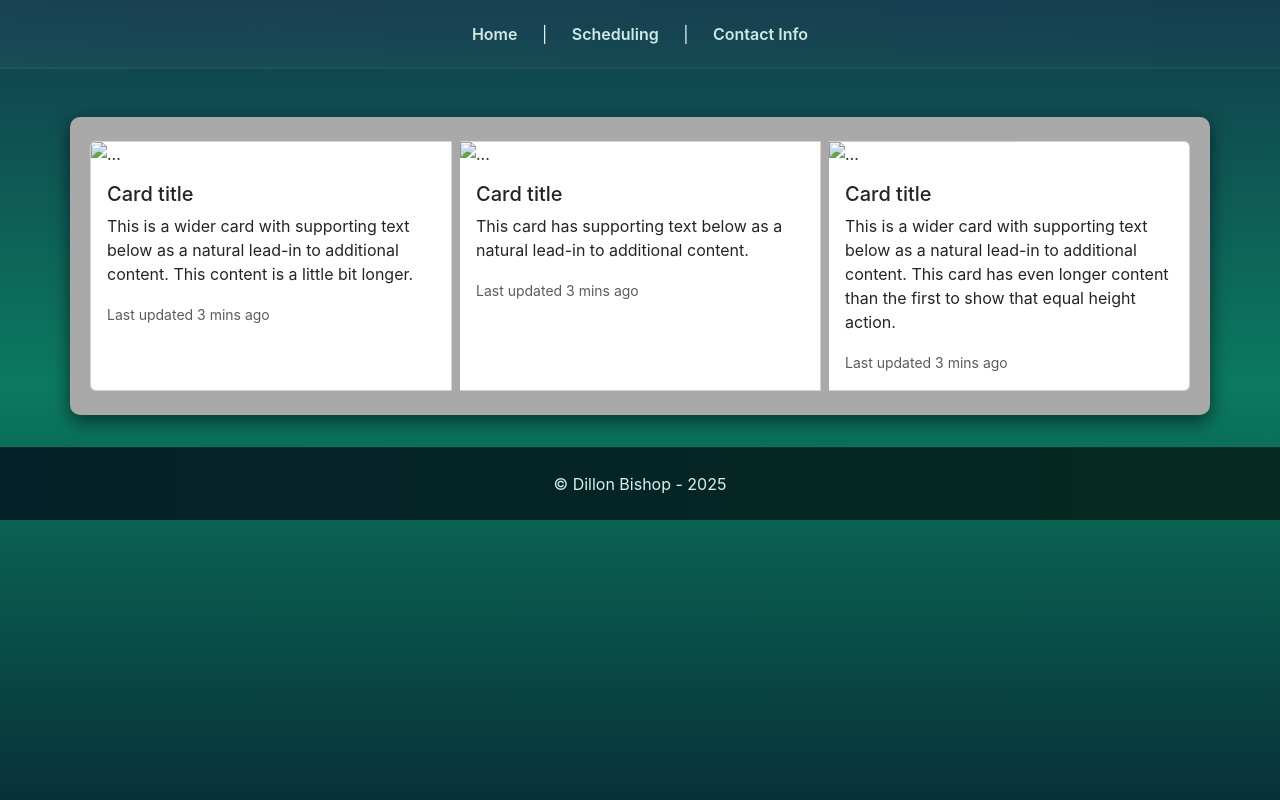
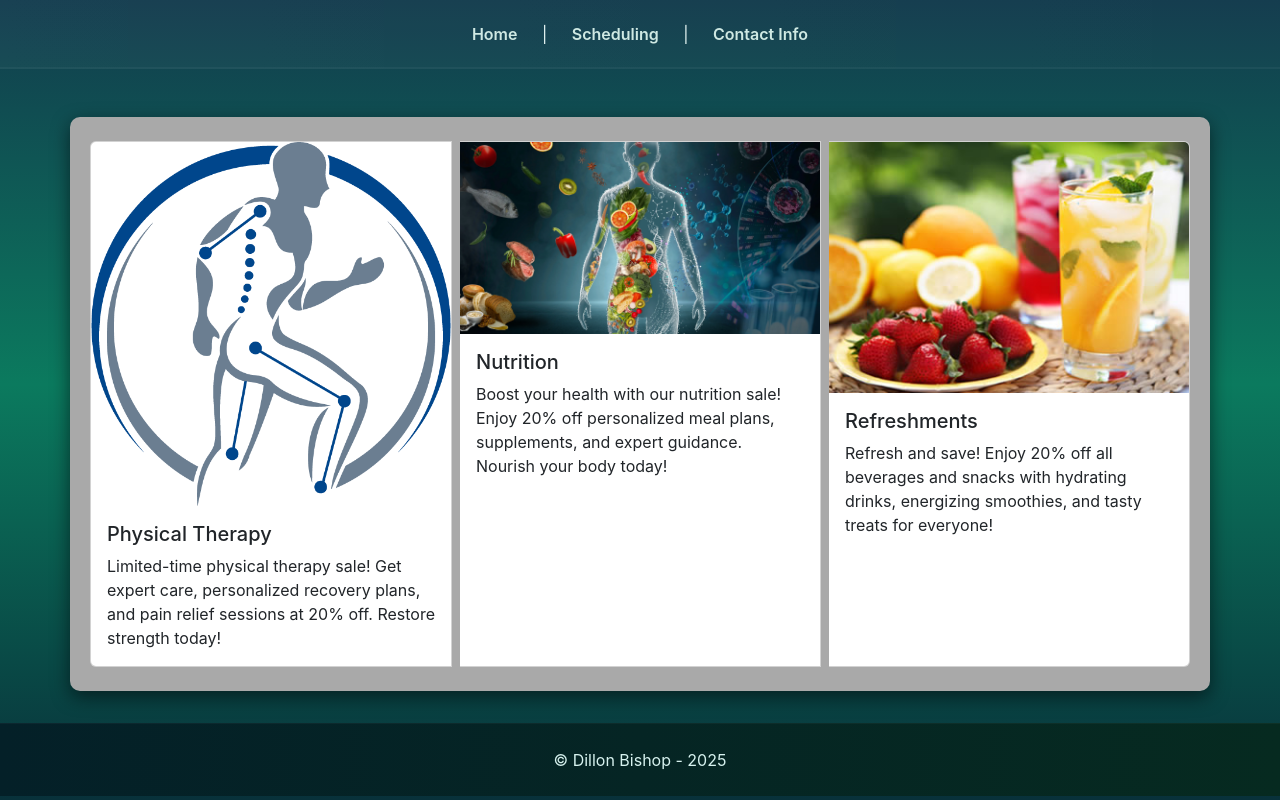
Before and after one commit to BigBish99/Week-11---FitForFitness, a plain HTML site: page fit-for-fitness/index.html in a window 1280 px wide. Drawn offline with nearby package versions, Linux system fonts and the light colour scheme.

Commit message:
further details added

```diff
--- a/fit-for-fitness/index.html
+++ b/fit-for-fitness/index.html
@@ -18,31 +18,25 @@
     <div class="container" style="margin-top: 3rem;">
         <div class="card-group">
             <div class="card" style="margin: .25rem;">
-                <img src="..." class="card-img-top" alt="...">
+                <img src="Images/physical-therapy.jpeg" class="card-img-top" alt="physical-therapy" style=" object-fit: cover;">
                 <div class="card-body">
-                    <h5 class="card-title">Card title</h5>
-                    <p class="card-text">This is a wider card with supporting text below as a natural lead-in to
-                        additional content. This content is a little bit longer.</p>
-                    <p class="card-text"><small class="text-body-secondary">Last updated 3 mins ago</small></p>
+                    <h5 class="card-title">Physical Therapy</h5>
+                    <p class="card-text">Limited-time physical therapy sale! Get expert care, personalized recovery plans, and pain relief sessions at 20% off. Restore strength today!</p>
                 </div>
             </div>
             <div class="card" style="margin: .25rem;">
-                <img src="..." class="card-img-top" alt="...">
+                <img src="Images/nutrition.jpeg" class="card-img-top" alt="nutrition" style="object-fit: cover;">
                 <div class="card-body">
-                    <h5 class="card-title">Card title</h5>
-                    <p class="card-text">This card has supporting text below as a natural lead-in to additional content.
+                    <h5 class="card-title">Nutrition</h5>
+                    <p class="card-text">Boost your health with our nutrition sale! Enjoy 20% off personalized meal plans, supplements, and expert guidance. Nourish your body today!
                     </p>
-                    <p class="card-text"><small class="text-body-secondary">Last updated 3 mins ago</small></p>
                 </div>
             </div>
             <div class="card" style="margin: .25rem;">
-                <img src="..." class="card-img-top" alt="...">
+                <img src="Images/refreshments.jpg" class="card-img-top" alt="refreshments" style="object-fit: cover;">
                 <div class="card-body">
-                    <h5 class="card-title">Card title</h5>
-                    <p class="card-text">This is a wider card with supporting text below as a natural lead-in to
-                        additional content. This card has even longer content than the first to show that equal height
-                        action.</p>
-                    <p class="card-text"><small class="text-body-secondary">Last updated 3 mins ago</small></p>
+                    <h5 class="card-title">Refreshments</h5>
+                    <p class="card-text">Refresh and save! Enjoy 20% off all beverages and snacks with hydrating drinks, energizing smoothies, and tasty treats for everyone!</p>
                 </div>
             </div>
         </div>
```
Also changed, not shown: fit-for-fitness/Images/nutrition.jpeg (added), fit-for-fitness/Images/physical-therapy.jpeg (added), fit-for-fitness/Images/refreshments.jpg (added).
